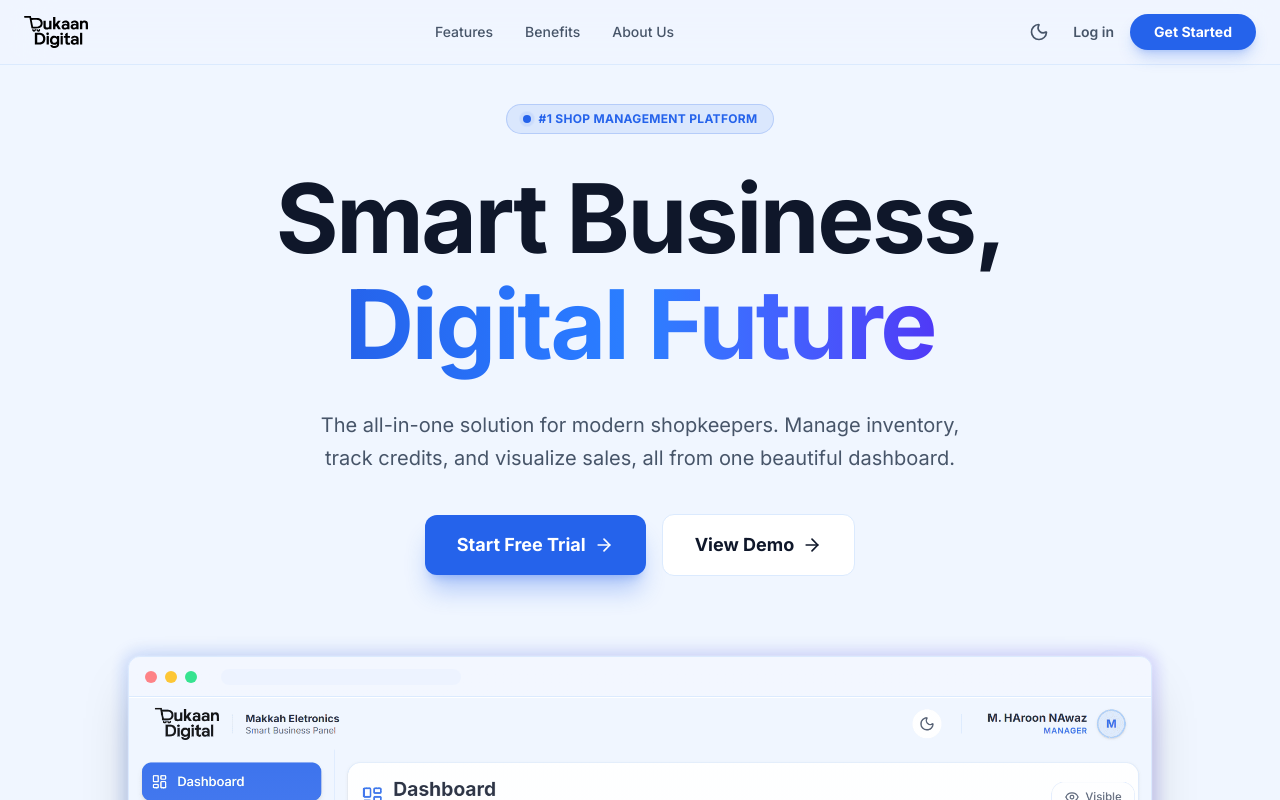
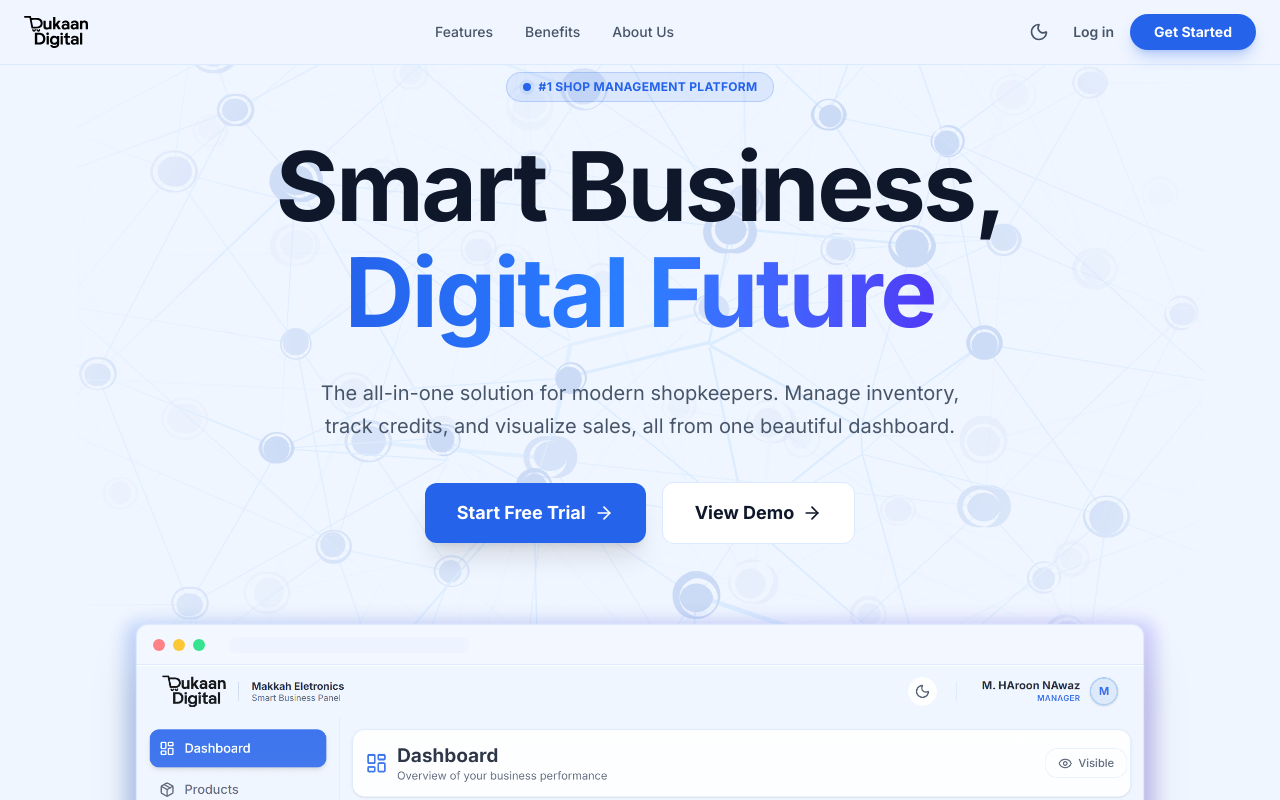
Before and after one commit to haroon-90/Dukaan-Digital-2, a React (Vite) app in the folder Frontend/: page / in a window 1280 px wide. Shown: the top 800 px of the page. Built offline with nearby package versions, Linux system fonts and the light colour scheme; a web font is replaced by a local one.

Commit message:
70 grid bg added

```diff
--- a/Frontend/src/pages/Landingpage/landingpage.jsx
+++ b/Frontend/src/pages/Landingpage/landingpage.jsx
@@ -4,6 +4,7 @@
 import Footer from '../../components/parts/Footer';
 import { Link, useNavigate } from 'react-router-dom';
 import { useTheme } from '../../components/Context/ThemeContext';
+import grid from '../../assets/grid.svg'
 
 const LandingPage = () => {
     const navigate = useNavigate();
@@ -43,17 +44,24 @@
                 </div>
             </nav>
 
-            <main className="pt-10">
+            <main className="pt-6">
                 {/* Hero Section */}
-                <section className="relative px-6 pb-20 pt-10 md:pt-16 overflow-hidden">
-                    {/* Background Gradients */}
-                    <div className="absolute top-0 left-1/2 -translate-x-1/2 -z-10 w-full h-full opacity-30 pointer-events-none">
-                        <div className="absolute top-[-10%] left-[20%] w-[600px] h-[600px] bg-primary/20 rounded-full blur-[120px] animate-pulse"></div>
-                        <div className="absolute top-[20%] right-[10%] w-[400px] h-[400px] bg-indigo-500/20 rounded-full blur-[100px]"></div>
+                <section className="relative pb-20 pt-10 overflow-hidden">
+
+                    <div className="container mx-auto max-w-6xl text-center">
+                        <div className="relative overflow-hidden">
+                            {/* Background Grid */}
+                            <div className="absolute inset-0 z-1">
+                                <img
+                                    src={grid}
+                                    alt="grid_background"
+                                    className="w-full h-full object-cover opacity-15"
+                                />
                             </div>
 
-                    <div className="container mx-auto max-w-6xl text-center">
-                        <div className="inline-flex items-center gap-2 px-4 py-1.5 mb-8 text-xs font-bold tracking-wide text-primary uppercase bg-primary/10 rounded-full border border-primary/20">
+                            {/* Content */}
+                            <div className="px-2 relative z-10 flex flex-col items-center text-center">
+                                <div className="inline-flex items-center gap-2 px-4 py-1.5 mb-8 mt-2 text-xs font-bold tracking-wide text-primary uppercase bg-primary/10 rounded-full border border-primary/20">
                                     <span className="relative flex h-2 w-2">
                                         <span className="animate-ping absolute inline-flex h-full w-full rounded-full bg-primary opacity-75"></span>
                                         <span className="relative inline-flex rounded-full h-2 w-2 bg-primary"></span>
@@ -72,17 +80,26 @@
                                     The all-in-one solution for modern shopkeepers. Manage inventory, track credits, and visualize sales, all from one beautiful dashboard.
                                 </p>
 
-                        <div className="flex flex-col sm:flex-row items-center justify-center gap-4 mb-20 animate-fade-in-up">
-                            <button onClick={() => navigate('/contactus')} className="w-full sm:w-auto bg-primary text-primary-foreground px-8 py-4 rounded-xl font-bold text-lg hover:bg-primary/90 transition-all shadow-xl shadow-primary/30 hover:shadow-2xl hover:shadow-primary/40 active:scale-95 flex items-center justify-center gap-2">
+                                <div className="flex flex-col sm:flex-row items-center justify-center gap-4 mb-20">
+                                    <button
+                                        onClick={() => navigate('/contactus')}
+                                        className="w-full sm:w-auto bg-primary text-primary-foreground px-8 py-4 rounded-xl font-bold text-lg hover:bg-primary/90 transition-all shadow-xl active:scale-95 flex items-center gap-2"
+                                    >
                                         Start Free Trial <ArrowRight size={20} />
                                     </button>
-                            <button onClick={() => navigate('/demo')} className="w-full sm:w-auto bg-surface text-foreground border border-border px-8 py-4 rounded-xl font-bold text-lg hover:bg-muted transition-all active:scale-95 flex items-center justify-center gap-2">
+
+                                    <button
+                                        onClick={() => navigate('/demo')}
+                                        className="w-full sm:w-auto bg-surface text-foreground border border-border px-8 py-4 rounded-xl font-bold text-lg hover:bg-muted transition-all active:scale-95 flex items-center gap-2"
+                                    >
                                         View Demo <ArrowRight size={20} />
                                     </button>
                                 </div>
+                            </div>
+                        </div>
 
                         {/* Dashboard Mockup */}
-                        <div className="relative mx-auto max-w-5xl perspective-1000 group">
+                        <div className="relative mx-auto px-2 max-w-5xl perspective-1000 group">
                             <div className="absolute -inset-1 bg-gradient-to-r from-primary to-indigo-600 rounded-2xl blur opacity-20 group-hover:opacity-30 transition duration-1000"></div>
                             <div className="relative bg-surface rounded-xl shadow-2xl border border-border overflow-hidden ring-1 ring-white/10 dark:ring-white/5 transform transition-transform duration-500 hover:scale-[1.01]">
                                 <div className="h-10 bg-muted/50 border-b border-border flex items-center px-4 gap-2">
```
Also changed, not shown: Frontend/src/assets/grid.svg (added). Lines whose indentation alone changed are shown as unchanged.
